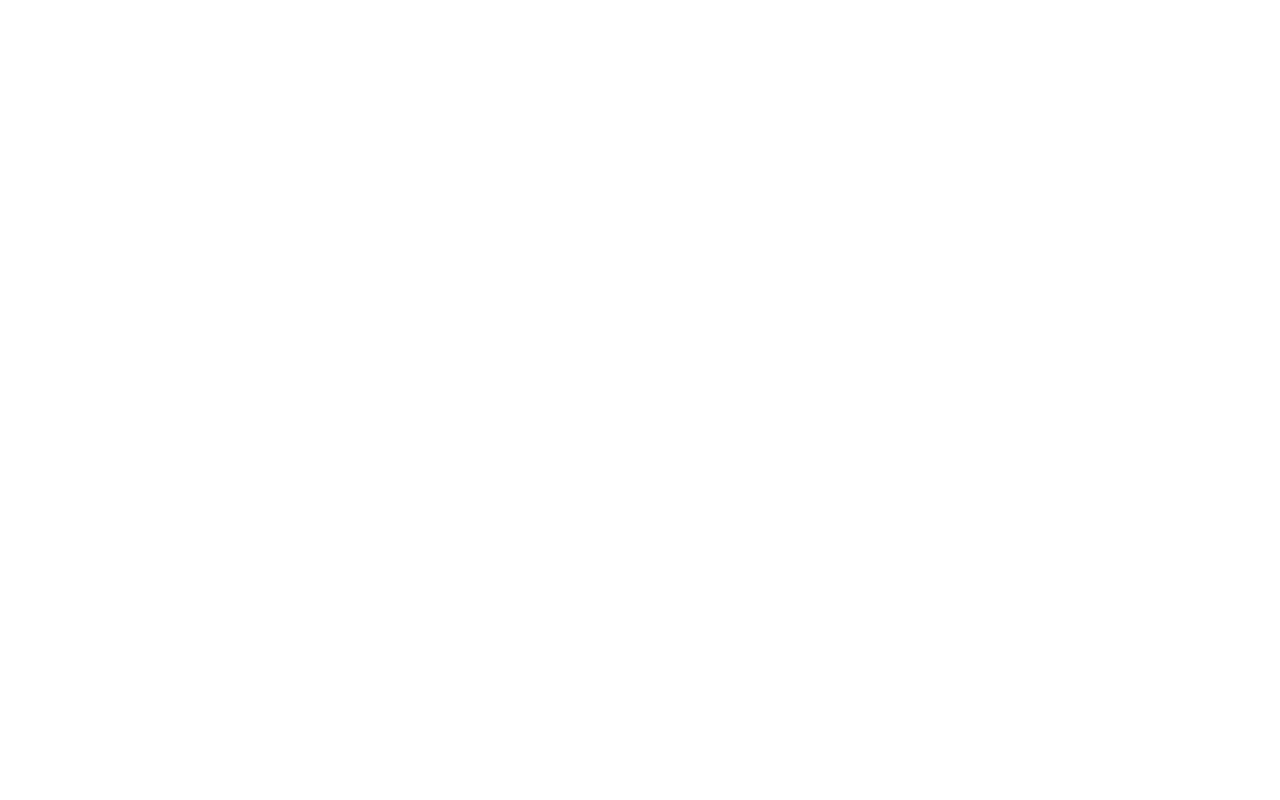
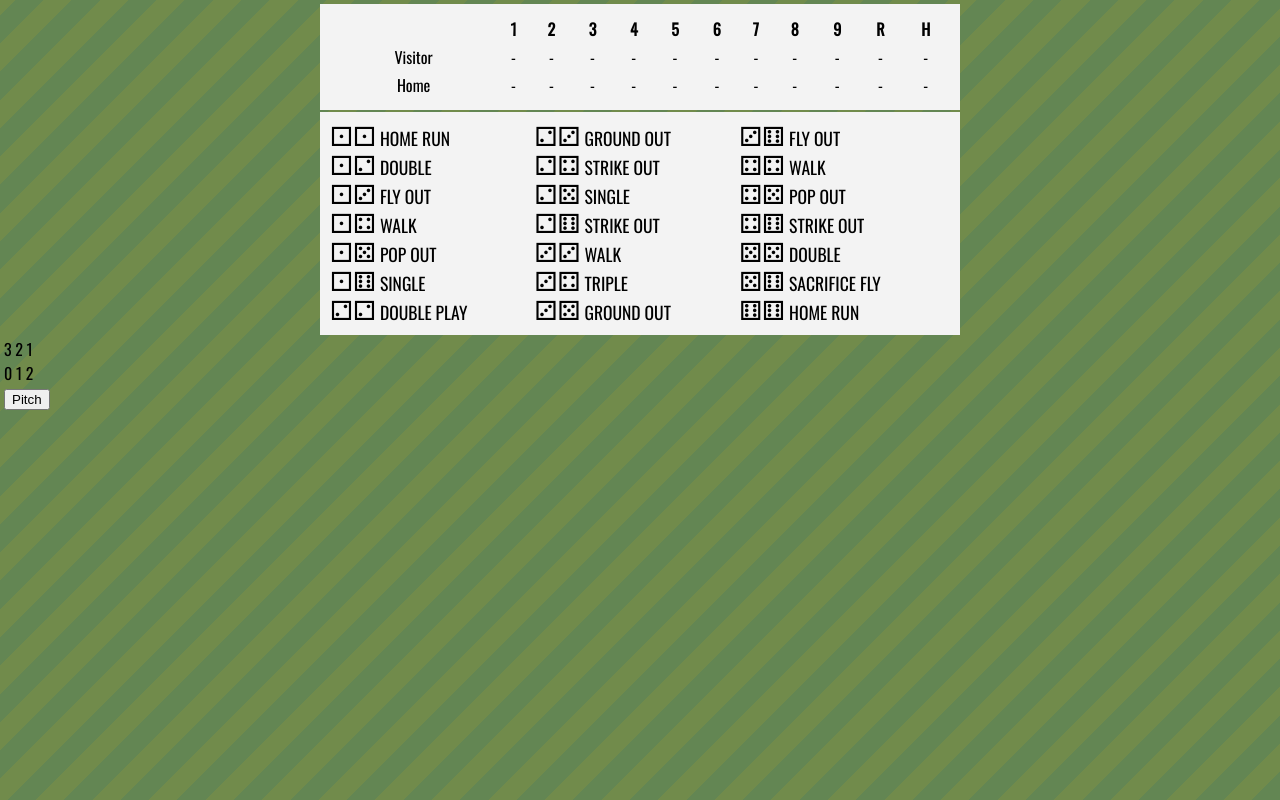
Before and after one commit to halfmanhalfdonut/dice-baseball, a plain HTML site: page index.html in a window 1280 px wide. Drawn offline with nearby package versions, Linux system fonts and the light colour scheme.

Commit message:
Adding some basic html with custom elements

```diff
--- /dev/null
+++ b/Game.css
@@ -0,0 +1,57 @@
+html, body {
+  margin: 0;
+  padding: 0;
+  font-family: 'Oswald', sans-serif;
+}
+
+db-bases,
+db-batter,
+db-controls,
+db-game,
+db-outs,
+db-scorebox {
+  display: block;
+}
+
+db-game {
+  box-sizing: border-box;
+  width: 100vw;
+  height: 100vh;
+  padding: 4px;
+  background: repeating-linear-gradient(-45deg, #638653, #638653 20px, #718b4b 20px, #718b4b 40px);
+}
+
+.scorebox {
+  box-sizing: border-box;
+  width: 50vw;
+  background: #f3f3f3;
+  margin: 0 auto;
+  padding: 10px;
+  text-align: center;
+}
+
+db-batter {
+  display: flex;
+  width: 50vw;
+  margin: 2px auto;
+  padding: 10px;
+  box-sizing: border-box;
+  text-align: center;
+  background: #f3f3f3;
+}
+
+.dice-column {
+  box-sizing: border-box;
+  width: 33%;
+}
+
+.dice-roll {
+  font-size: 1.1em;
+  text-align: left;
+  text-transform: uppercase;
+}
+
+.dice {
+  font-size: 1.5em;
+  line-height: 1em;
+}
--- /dev/null
+++ b/Game.js
@@ -0,0 +1,10 @@
+import * as webComponents from './src/components/index.js';
+
+const App = async () => {
+  Object.keys(webComponents).forEach(name => {
+    console.log(`initializing ${name} component`);
+    webComponents[name]();
+  });
+};
+
+document.addEventListener('DOMContentLoaded', App);
--- a/index.html
+++ b/index.html
@@ -2,11 +2,13 @@
 <html>
   <head>
     <title>Dice Baseball</title>
+    <link rel="preconnect" href="https://fonts.googleapis.com">
+    <link rel="preconnect" href="https://fonts.gstatic.com" crossorigin>
+    <link href="https://fonts.googleapis.com/css2?family=Oswald&display=swap" rel="stylesheet">
+    <link rel="stylesheet" type="text/css" href="Game.css" />
   </head>
   <body>
-    <section id="ui">
-
-    </section>
-    <script type="module" defer src="src/game.js"></script>
+    <db-game></db-game>
+    <script type="module" defer src="Game.js"></script>
   </body>
 </html>
--- /dev/null
+++ b/src/components/Bases/Bases.js
@@ -0,0 +1,13 @@
+class Bases extends HTMLElement {
+  constructor() {
+    super();
+  }
+
+  connectedCallback() {
+    this.innerHTML = `
+      3 2 1
+    `;
+  }
+}
+
+export const bases = () => customElements.define('db-bases', Bases);
--- /dev/null
+++ b/src/components/Batter/Batter.js
@@ -0,0 +1,34 @@
+import { standard } from '../../data/standard.js';
+
+class Batter extends HTMLElement {
+  constructor() {
+    super();
+  }
+
+  connectedCallback() {
+    let wrappers = [];
+    let currentWrapper = null;
+
+    Object.keys(standard).map((key, index) => {
+      const entry = standard[key];
+
+      if (index === 0 || index % 7 === 0) {
+        currentWrapper = document.createElement('div');
+        currentWrapper.setAttribute('class', 'dice-column');
+        wrappers.push(currentWrapper);
+      }
+
+      const div = document.createElement('div');
+      div.setAttribute('class', 'dice-roll');
+      div.innerHTML = `<span class="dice">${entry.dice}</span> ${entry.description}`;
+
+      currentWrapper.appendChild(div);
+    }, '');
+
+    wrappers.forEach(wrapper => {
+      this.appendChild(wrapper);
+    });
+  }
+}
+
+export const batter = () => customElements.define('db-batter', Batter);
--- /dev/null
+++ b/src/components/Controls/Controls.js
@@ -0,0 +1,20 @@
+class Controls extends HTMLElement {
+  constructor() {
+    super();
+  }
+
+  handleRoll = () => {
+    // nothing yet
+  }
+
+  connectedCallback() {
+    const button = document.createElement('button');
+    button.setAttribute('class', 'pitch');
+    button.innerText = 'Pitch';
+    button.onclick = this.handleRoll;
+
+    this.appendChild(button);
+  }
+}
+
+export const controls = () => customElements.define('db-controls', Controls);
--- /dev/null
+++ b/src/components/Game/Game.js
@@ -0,0 +1,17 @@
+class Game extends HTMLElement {
+  constructor() {
+    super();
+  }
+
+  connectedCallback() {
+    this.innerHTML = `
+      <db-scorebox></db-scorebox>
+      <db-batter></db-batter>
+      <db-bases></db-bases>
+      <db-outs></db-outs>
+      <db-controls></db-controls>
+    `;
+  }
+}
+
+export const game = () => customElements.define('db-game', Game);
--- /dev/null
+++ b/src/components/Outs/Outs.js
@@ -0,0 +1,13 @@
+class Outs extends HTMLElement {
+  constructor() {
+    super();
+  }
+
+  connectedCallback() {
+    this.innerHTML = `
+      0 1 2
+    `;
+  }
+}
+
+export const outs = () => customElements.define('db-outs', Outs);
--- /dev/null
+++ b/src/components/Scorebox/Scorebox.js
@@ -0,0 +1,63 @@
+class Scorebox extends HTMLElement {
+  constructor() {
+    super();
+
+    this.innings = 9;
+    this.currentInning = 0;
+  }
+
+  connectedCallback() {
+    this.innerHTML = `
+      <table class="scorebox">
+        <thead>
+          <tr>
+            <th>&nbsp;</th>
+            <th>1</th>
+            <th>2</th>
+            <th>3</th>
+            <th>4</th>
+            <th>5</th>
+            <th>6</th>
+            <th>7</th>
+            <th>8</th>
+            <th>9</th>
+            <th>R</th>
+            <th>H</th>
+          </tr>
+        </thead>
+        <tbody>
+          <tr>
+            <td>Visitor</td>
+            <td>-</td>
+            <td>-</td>
+            <td>-</td>
+            <td>-</td>
+            <td>-</td>
+            <td>-</td>
+            <td>-</td>
+            <td>-</td>
+            <td>-</td>
+            <td>-</td>
+            <td>-</td>
+          </tr>
+          <tr>
+            <td>Home</td>
+            <td>-</td>
+            <td>-</td>
+            <td>-</td>
+            <td>-</td>
+            <td>-</td>
+            <td>-</td>
+            <td>-</td>
+            <td>-</td>
+            <td>-</td>
+            <td>-</td>
+            <td>-</td>
+          </tr>
+        </tbody>
+      </table>
+    `;
+  }
+}
+
+export const scorebox = () => customElements.define('db-scorebox', Scorebox);
--- /dev/null
+++ b/src/components/index.js
@@ -0,0 +1,6 @@
+export * from './Bases/Bases.js';
+export * from './Batter/Batter.js';
+export * from './Controls/Controls.js';
+export * from './Game/Game.js';
+export * from './Outs/Outs.js';
+export * from './Scorebox/Scorebox.js';
--- a/src/data/standard.js
+++ b/src/data/standard.js
@@ -1,105 +1,126 @@
 const standard = {
   '1:1': {
+    dice: '⚀⚀',
     description: 'Home Run',
     bases: 4,
     outs: 0
   },
   '1:2': {
+    dice: '⚀⚁',
     description: 'Double',
     bases: 2,
     outs: 0
   },
   '1:3': {
+    dice: '⚀⚂',
     description: 'Fly Out',
     bases: 0,
     outs: 1
   },
   '1:4': {
+    dice: '⚀⚃',
     description: 'Walk',
     bases: 1,
     outs: 0
   },
   '1:5': {
+    dice: '⚀⚄',
     description: 'Pop Out',
     bases: 0,
     outs: 1
   },
   '1:6': {
+    dice: '⚀⚅',
     description: 'Single',
     bases: 1,
     outs: 0
   },
   '2:2': {
+    dice: '⚁⚁',
     description: 'Double Play',
     bases: 0,
     outs: 2
   },
   '2:3': {
+    dice: '⚁⚂',
     description: 'Ground Out',
     bases: 0,
     outs: 1
   },
   '2:4': {
+    dice: '⚁⚃',
     description: 'Strike Out',
     bases: 0,
     outs: 1
   },
   '2:5': {
+    dice: '⚁⚄',
     description: 'Single',
     bases: 1,
     outs: 0
   },
   '2:6': {
+    dice: '⚁⚅',
     description: 'Strike Out',
     bases: 0,
     outs: 1
   },
   '3:3': {
+    dice: '⚂⚂',
     description: 'Walk',
     bases: 1,
     outs: 0
   },
   '3:4': {
+    dice: '⚂⚃',
     description: 'Triple',
     bases: 3,
     outs: 0
   },
   '3:5': {
+    dice: '⚂⚄',
     description: 'Ground Out',
     bases: 0,
     outs: 1
   },
   '3:6': {
+    dice: '⚂⚅',
     description: 'Fly Out',
     bases: 0,
     outs: 1
   },
   '4:4': {
+    dice: '⚃⚃',
     description: 'Walk',
     bases: 1,
     outs: 0
   },
   '4:5': {
+    dice: '⚃⚄',
     description: 'Pop Out',
     bases: 0,
     outs: 1
   },
   '4:6': {
+    dice: '⚃⚅',
     description: 'Strike Out',
     bases: 0,
     outs: 1
   },
   '5:5': {
+    dice: '⚄⚄',
     description: 'Double',
     bases: 2,
     outs: 0
   },
   '5:6': {
+    dice: '⚄⚅',
     description: 'Sacrifice Fly',
     bases: 1,
     outs: 1
   },
   '6:6': {
+    dice: '⚅⚅',
     description: 'Home Run',
     bases: 4,
     outs: 0
--- a/src/game.js
+++ /dev/null
@@ -1 +0,0 @@
-console.log('Relax');
```
